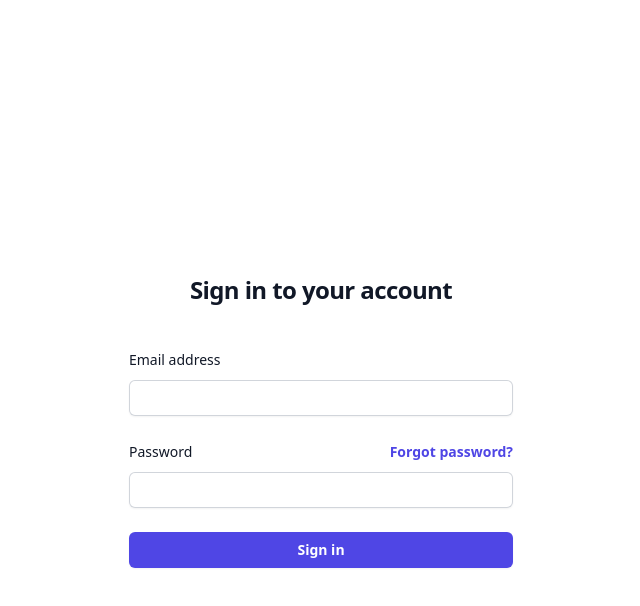
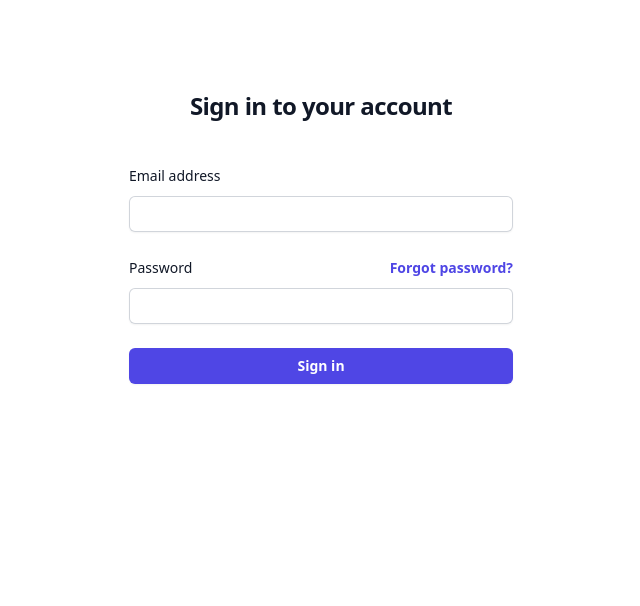
Before and after one commit to siroj05/movie-app, a React (Vite) app in the folder frontend/lidlix/: page /login in a window 1280 px wide. Shown: the top 606 px of the page, without its empty margins (319-959 px from the left). Built offline with nearby package versions, Linux system fonts and the light colour scheme.

Commit message:
nambahin routes, sama buat layout login & home

```diff
--- a/frontend/lidlix/src/App.tsx
+++ b/frontend/lidlix/src/App.tsx
@@ -1,15 +1,13 @@
-import RootLayout from "./pages/layout"
-import LoginUser from "./pages/login/login"
+import React from 'react';
+import AppRoutes from './routes/appRoutes';
+import { BrowserRouter as Router } from 'react-router-dom';
 
-function App() {
+const App: React.FC = () => {
+  return (
+    <Router>
+      <AppRoutes />
+    </Router>
+  );
+};
 
-  return (
-    <>
-      <RootLayout>
-        <LoginUser/>
-      </RootLayout>
-    </>
-  )
-}
-
-export default App
+export default App;
--- /dev/null
+++ b/frontend/lidlix/src/layout/homeLayout.tsx
@@ -0,0 +1,13 @@
+import React, { ReactNode } from 'react';
+
+interface HomeLayoutProps {
+  children: ReactNode;
+}
+
+export const HomeLayout: React.FC<HomeLayoutProps> = ({ children }) => {
+  return (
+    <>
+      <div className="">{children}</div>
+    </>
+  );
+};
--- /dev/null
+++ b/frontend/lidlix/src/layout/loginLayout.tsx
@@ -0,0 +1,13 @@
+import React, { ReactNode } from 'react';
+
+interface LoginLayoutProps {
+  children: ReactNode;
+}
+
+export const LoginLayout: React.FC<LoginLayoutProps> = ({ children }) => {
+  return (
+    <>
+      <div className="">{children}</div>
+    </>
+  );
+};
--- /dev/null
+++ b/frontend/lidlix/src/pages/home/home.tsx
@@ -0,0 +1,9 @@
+import React from 'react'
+
+const Home = () => {
+  return (
+    <div>UPI ANJENG</div>
+  )
+}
+
+export default Home
--- /dev/null
+++ b/frontend/lidlix/src/pages/home/page.tsx
@@ -0,0 +1,11 @@
+import React from 'react';
+import Home from './home';
+import { HomeLayout } from '../../layout/homeLayout';
+
+export const HomePage = () => {
+  return (
+    <HomeLayout>
+      <Home />
+    </HomeLayout>
+  );
+};
--- a/frontend/lidlix/src/pages/layout.tsx
+++ /dev/null
@@ -1,13 +0,0 @@
-export default function RootLayout({
-  children,
-}: {
-  children: React.ReactNode
-}) {
-  return (
-    <>
-      <div className="h-screen">
-        {children}
-      </div>
-    </>
-  )
-}
--- a/frontend/lidlix/src/pages/login/login.tsx
+++ b/frontend/lidlix/src/pages/login/login.tsx
@@ -1,62 +1,103 @@
-import { useState } from "react"
-import LoginApi from "./login-api"
-import { useNavigate } from "react-router-dom"
+import { useState } from 'react';
+import LoginApi from './login-api';
+import { useNavigate } from 'react-router-dom';
 
-const LoginUser = () => {
+const Login = () => {
 
-  // const navigate = useNavigate()
+  const [email, setEmail] = useState('');
+  const [password, setPassword] = useState('');
+  const [message, setMessage] = useState<any>();
+  const navigateTo = useNavigate();
 
-  const [email, setEmail] = useState('')
-  const [password, setPassword] = useState('')
-  const [message, setMessage] = useState<any>()
-
-  let res : any
-  const handleSubmit = (e : any) => {
-    res = LoginApi(email, password)
-    setMessage(res)
-    if(res.isTrue){
-      // navigate("/home")
+  let res: any;
+  const handleSubmit = (e: any) => {
+    e.preventDefault();
+    res = LoginApi(email, password);
+    setMessage(res);
+    if (res.isTrue) {
+      navigateTo('/home');
     }
-  }
-  return(
+  };
+  return (
     <>
       <div className="flex min-h-full flex-col justify-center px-6 py-12 lg:px-8">
         <div className="sm:mx-auto sm:w-full sm:max-w-sm">
-        <h2 className="mt-10 text-center text-2xl font-bold leading-9 tracking-tight text-gray-900">Sign in to your account</h2>
+          <h2 className="mt-10 text-center text-2xl font-bold leading-9 tracking-tight text-gray-900">
+            Sign in to your account
+          </h2>
         </div>
 
         <div className="mt-10 sm:mx-auto sm:w-full sm:max-w-sm">
           <div className="space-y-6">
             <div>
-            <label htmlFor="email" className="block text-sm font-medium leading-6 text-gray-900">Email address</label>
+              <label
+                htmlFor="email"
+                className="block text-sm font-medium leading-6 text-gray-900"
+              >
+                Email address
+              </label>
               <div className="mt-2">
-              <input id="email" onChange={(e) => setEmail(e.target.value)} name="email" type="email" autoComplete="email" required className="block w-full rounded-md border-0 py-1.5 text-gray-900 shadow-sm ring-1 ring-inset ring-gray-300 placeholder:text-gray-400 focus:ring-2 focus:ring-inset focus:ring-indigo-600 sm:text-sm sm:leading-6"/>
+                <input
+                  id="email"
+                  onChange={(e) => setEmail(e.target.value)}
+                  name="email"
+                  type="email"
+                  autoComplete="email"
+                  required
+                  className="block w-full rounded-md border-0 py-1.5 text-gray-900 shadow-sm ring-1 ring-inset ring-gray-300 placeholder:text-gray-400 focus:ring-2 focus:ring-inset focus:ring-indigo-600 sm:text-sm sm:leading-6"
+                />
               </div>
             </div>
 
             <div>
               <div className="flex items-center justify-between">
-              <label htmlFor="password" className="block text-sm font-medium leading-6 text-gray-900">Password</label>
+                <label
+                  htmlFor="password"
+                  className="block text-sm font-medium leading-6 text-gray-900"
+                >
+                  Password
+                </label>
                 <div className="text-sm">
-                <a href="#" className="font-semibold text-indigo-600 hover:text-indigo-500">Forgot password?</a>
+                  <a
+                    href="#"
+                    className="font-semibold text-indigo-600 hover:text-indigo-500"
+                  >
+                    Forgot password?
+                  </a>
                 </div>
               </div>
               <div className="mt-2">
-              <input id="password" name="password" type="password" onChange={(e) => setPassword(e.target.value)}autoComplete="current-password" required className="block w-full rounded-md border-0 py-1.5 text-gray-900 shadow-sm ring-1 ring-inset ring-gray-300 placeholder:text-gray-400 focus:ring-2 focus:ring-inset focus:ring-indigo-600 sm:text-sm sm:leading-6"/>
+                <input
+                  id="password"
+                  name="password"
+                  type="password"
+                  onChange={(e) => setPassword(e.target.value)}
+                  autoComplete="current-password"
+                  required
+                  className="block w-full rounded-md border-0 py-1.5 text-gray-900 shadow-sm ring-1 ring-inset ring-gray-300 placeholder:text-gray-400 focus:ring-2 focus:ring-inset focus:ring-indigo-600 sm:text-sm sm:leading-6"
+                />
               </div>
             </div>
 
             <div>
-            <button onClick={handleSubmit} type="button" className="flex w-full justify-center rounded-md bg-indigo-600 px-3 py-1.5 text-sm font-semibold leading-6 text-white shadow-sm hover:bg-indigo-500 focus-visible:outline focus-visible:outline-2 focus-visible:outline-offset-2 focus-visible:outline-indigo-600">Sign in</button>
+              <button
+                onClick={handleSubmit}
+                type="button"
+                className="flex w-full justify-center rounded-md bg-indigo-600 px-3 py-1.5 text-sm font-semibold leading-6 text-white shadow-sm hover:bg-indigo-500 focus-visible:outline focus-visible:outline-2 focus-visible:outline-offset-2 focus-visible:outline-indigo-600"
+              >
+                Sign in
+              </button>
             </div>
           </div>
-        <p className={message?.isTrue? 'text-green-600' : 'text-red-600'}>{message?.message}</p>
+          <p className={message?.isTrue ? 'text-green-600' : 'text-red-600'}>
+            {message?.message}
+          </p>
           {/* <form className="space-y-6" method="POST">
         </form> */}
         </div>
       </div>
     </>
-  )
-}
+  );
+};
 
-export default LoginUser
+export default Login;
--- /dev/null
+++ b/frontend/lidlix/src/pages/login/page.tsx
@@ -0,0 +1,13 @@
+// import React from 'react';
+import Login from './login';
+import { LoginLayout } from '../../layout/loginLayout';
+
+export const LoginPage = () => {
+  return (
+    <>
+      <LoginLayout>
+        <Login />
+      </LoginLayout>
+    </>
+  );
+};
--- /dev/null
+++ b/frontend/lidlix/src/routes/appRoutes.tsx
@@ -0,0 +1,31 @@
+import { HomePage } from '../pages/home/page';
+import { LoginPage } from '../pages/login/page';
+import { Navigate, useRoutes } from 'react-router-dom';
+
+const allRoutes = () => {
+  const clientRoutes = [
+    {
+      path: '/login',
+      exact: true,
+      element: <LoginPage />,
+    },
+    {
+      path: '/home',
+      exact: true,
+      element: <HomePage />,
+    },
+  ];
+
+  // const catchAllRoute = {
+  //   path: "*",
+  //   element: <Navigate to="/login" />,
+  // };
+  return [...clientRoutes];
+};
+
+export default function AppRoutes() {
+  const clientRoutes = allRoutes();
+  return useRoutes(clientRoutes);
+}
+
+// return [...appRoutes, catchAllRoute];
```
Lines whose indentation alone changed are shown as unchanged.
